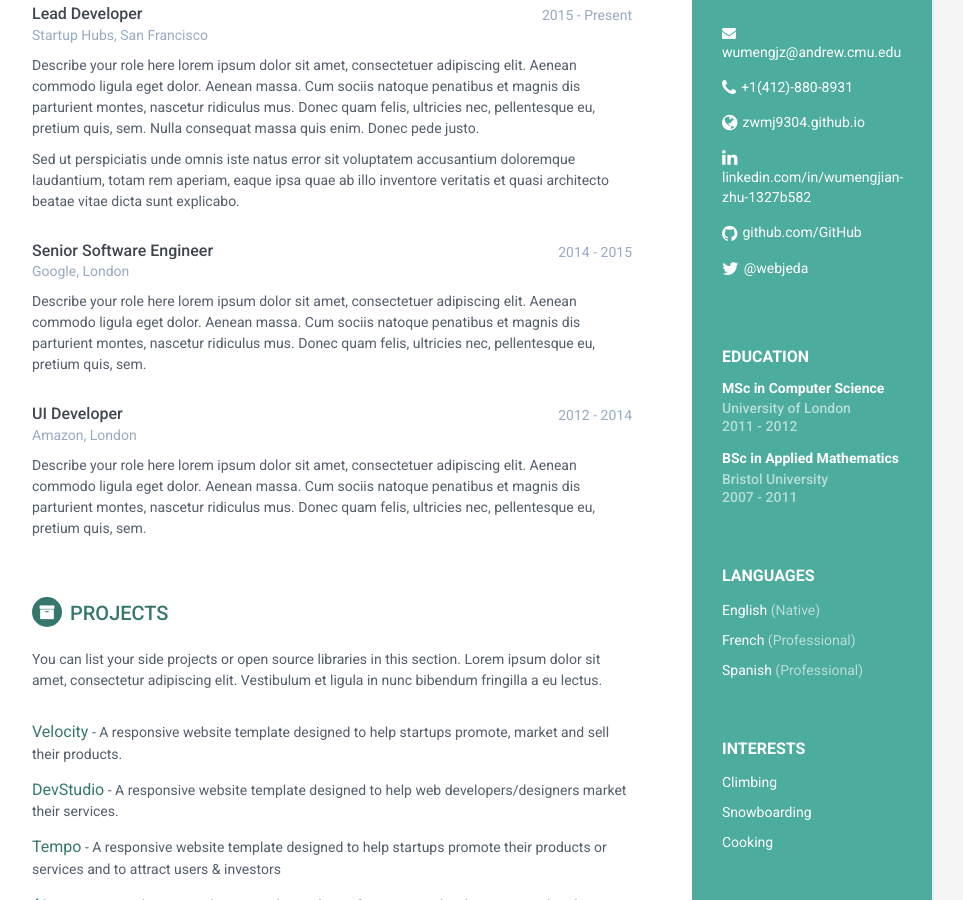
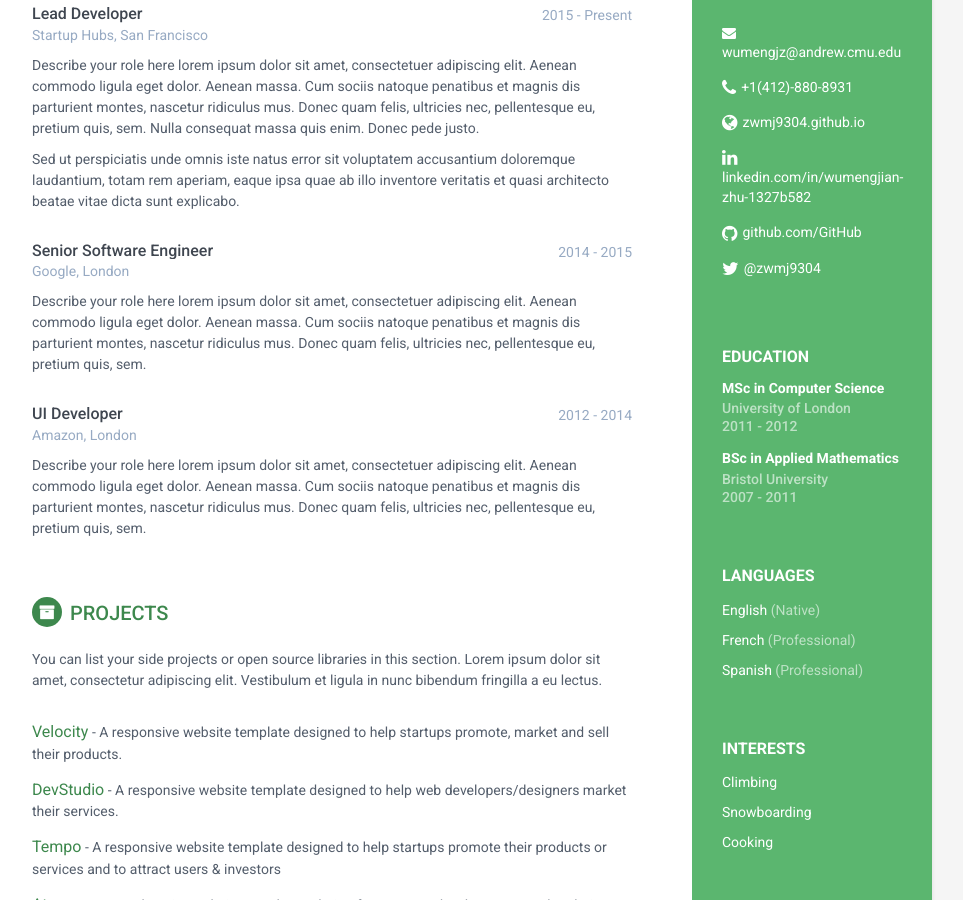
Before and after one commit to zwmj9304/resume, a Jekyll site: the page built from index.html, in a window 1280 px wide and 900 px high, scrolled down 329 px. Shown: the whole window, without its empty margins (188-1151 px from the left). Built offline with Jekyll 4.4.1, drawn with Linux system fonts in a browser that asks for light colours.

```diff
--- a/_config.yml
+++ b/_config.yml
@@ -5,8 +5,8 @@ baseurl: '/resume' #change it according to your repository name
 
 
 # Enable one of these styles by removing #. Style will be applied only after restarting the build or serve.
-style: styles-2
-#style: styles-3
+#style: styles-2
+style: styles-3
 #style: styles-4
 #style: styles-5
 #style: styles-6
@@ -23,6 +23,7 @@ phone: +1(412)-880-8931
 website: zwmj9304.github.io #do not add http://
 linkedin: wumengjian-zhu-1327b582
 github: zwmj9304
+twitter: '@zwmj9304'
 
 
 # Tracker
```
Also changed, not shown: assets/images/profile.png, 1 other file.
